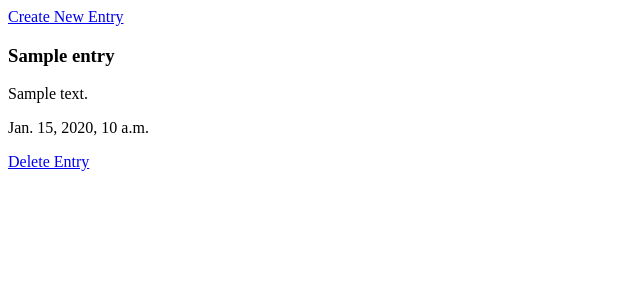
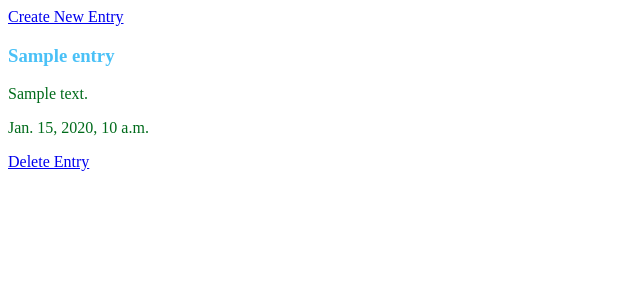
Before and after one commit to Wealthysdot/eagles_diary, a Django app: page / in a window 1280 px wide. Shown: the top 300 px of the page, without its empty margins (0-640 px from the left). Run offline with Django 3.2, Linux system fonts and the light colour scheme; tables that the repository leaves empty hold one stand-in row (values such as "Sample post").

Commit message:
eagles diary

```diff
--- a/templates/index.html
+++ b/templates/index.html
@@ -7,9 +7,9 @@
 <body>
 <a href="{% url 'create' %}">Create New Entry</a>
 {% for entry in entry_list %}
-    <h3>{{ entry.entry_title }}</h3>
-    <p>{{ entry.entry_body }}</p>
-    <p>{{ entry.entry_date }}</p>
+    <h3 style="color: #4ac1f7">{{ entry.entry_title }}</h3>
+    <p style="color: #006b1b">{{ entry.entry_body }}</p>
+    <p style="color: #006b1b">{{ entry.entry_date }}</p>
     <a href="{% url 'delete' entry.pk %}">Delete Entry</a>
 {% endfor %}
 
```
